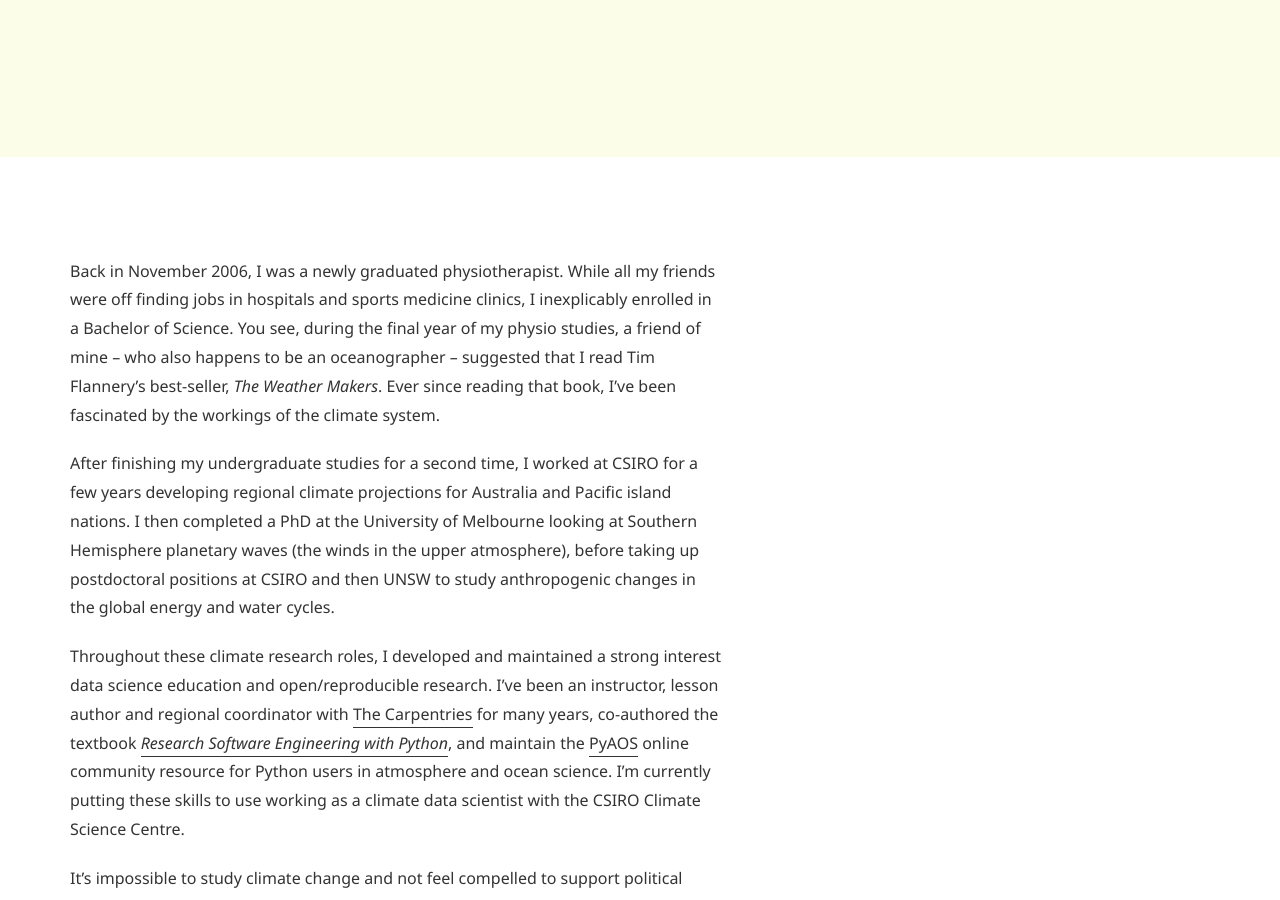
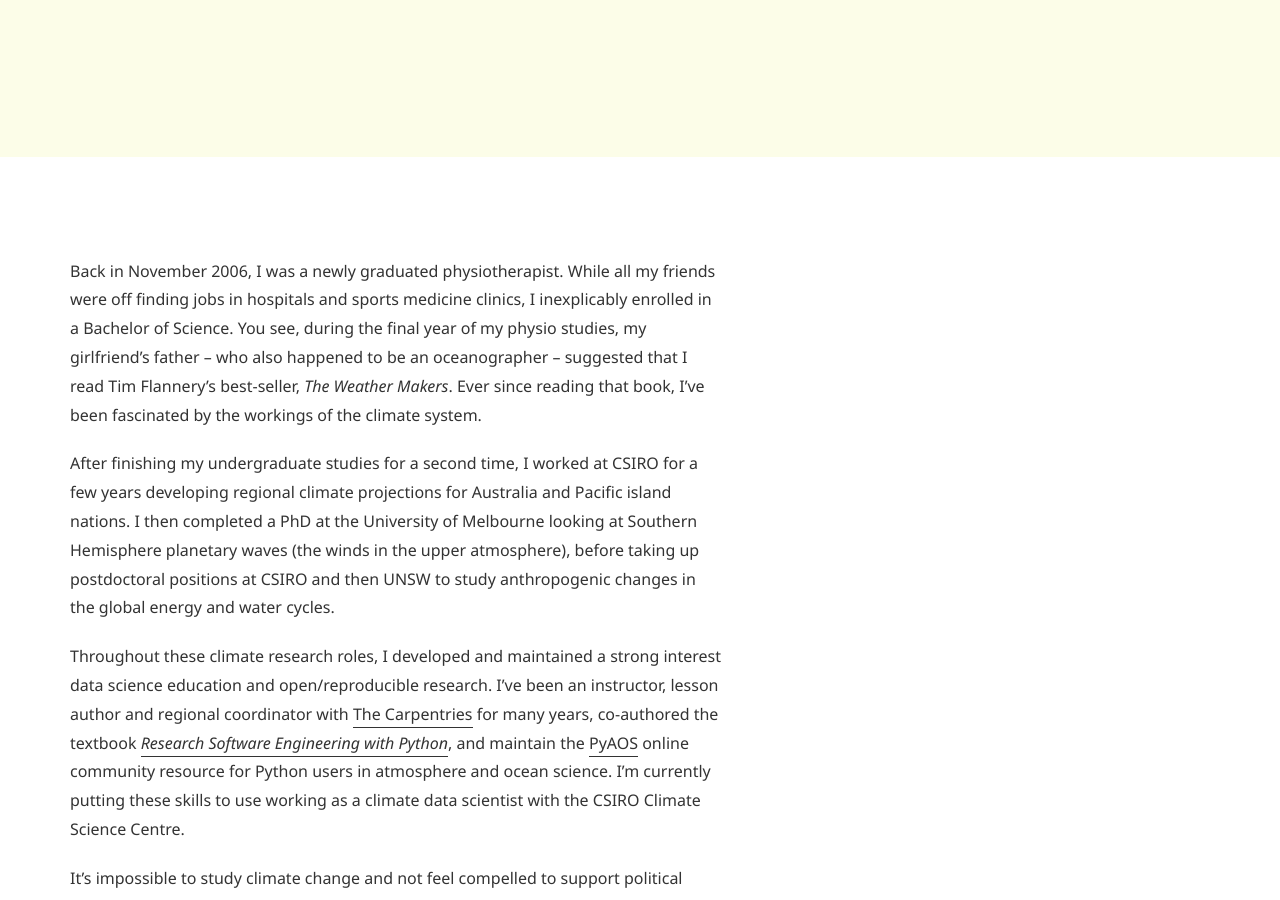
Before and after one commit to DamienIrving/damienirving.github.io, a Jekyll site: the page built from story.md, in a window 1280 px wide and 900 px high, scrolled down 437 px. Built offline with Jekyll 4.4.1, drawn with Linux system fonts in a browser that asks for light colours; some web fonts are replaced.

Commit message:
Update story.md

```diff
--- a/story.md
+++ b/story.md
@@ -22,7 +22,7 @@ Back in November 2006, I was a newly graduated physiotherapist.
 While all my friends were off finding jobs in hospitals and sports medicine clinics,
 I inexplicably enrolled in a Bachelor of Science.
 You see, during the final year of my physio studies,
-a friend of mine – who also happens to be an oceanographer – suggested that
+my girlfriend's father – who also happened to be an oceanographer – suggested that
 I read Tim Flannery's best-seller, *The Weather Makers*.
 Ever since reading that book,
 I've been fascinated by the workings of the climate system.
```
